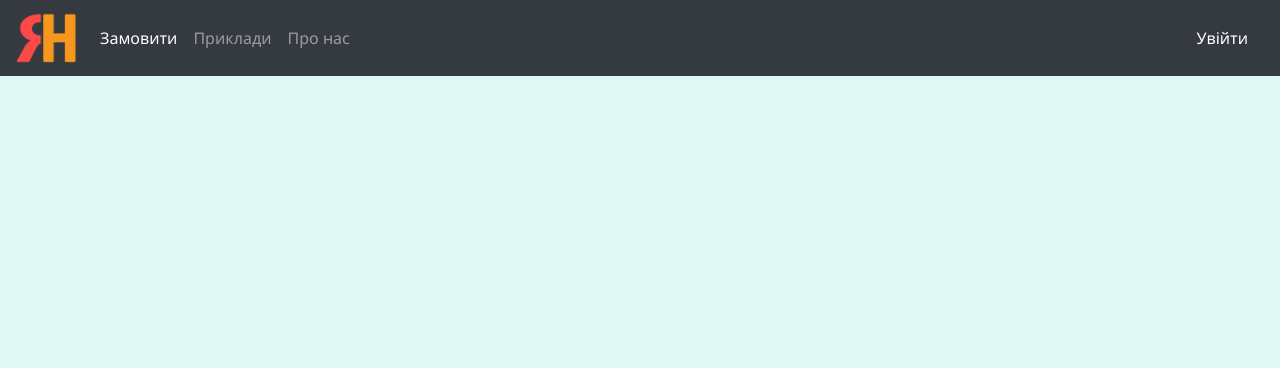
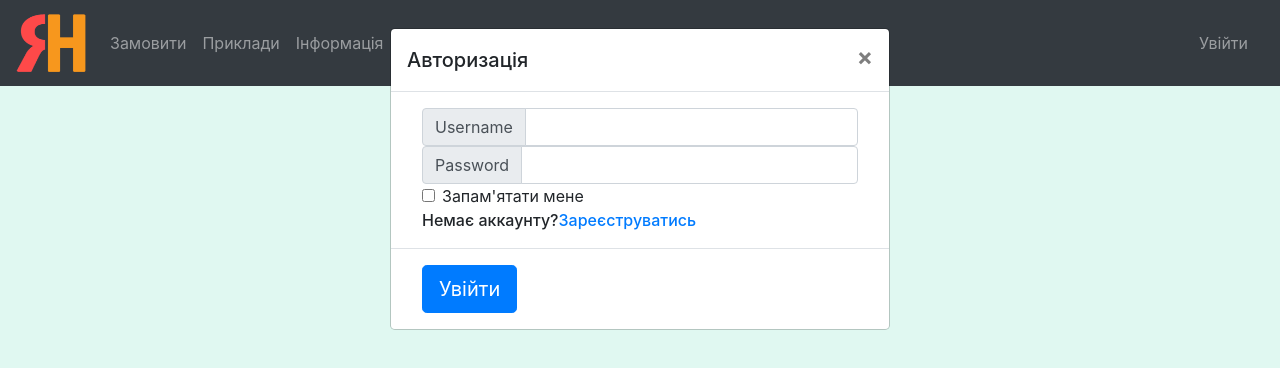
Before and after one commit to andrewtsymbaliuk/yanarmalnyi, a plain HTML site: page index.html in a window 1280 px wide. Both pictures are taken after a click on the link "Увійти". Shown: the top 368 px of the page. Drawn offline with nearby package versions, Linux system fonts and the light colour scheme.

Commit message:
Sign In update

```diff
--- a/index.html
+++ b/index.html
@@ -10,14 +10,14 @@
 <body>
 <nav class="navbar navbar-expand-md navbar-dark bg-dark sticky-top">
     <a href="index.html" class="navbar-brand">
-        <img src="img/logo.png" width=60" height="50" alt="logo">
+        <img src="img/logo.png" width=70" height="60" alt="logo">
     </a>
     <button class="navbar-toggler" type="button" data-toggle="collapse" data-target="#navbarSupportedContent" aria-controls="navbarSupportedContent" aria-expanded="false" aria-label="Toggle navigation">
         <span class="navbar-toggler-icon"></span>
     </button>
     <div class="collapse navbar-collapse" id="navbarSupportedContent">
         <ul class="navbar-nav mr-auto">
-            <li class="nav-item active">
+            <li class="nav-item ">
                 <a href="#" class="nav-link">Замовити</a>
                <! <img src="img/korzina.png" width="50" height="40" alt="logo">
             </li>
@@ -27,18 +27,63 @@
 
             </li>
             <li class="nav-item ">
-                <a href="#" class="nav-link">Про нас</a>
+                <a href="#" class="nav-link">Інформація</a>
                <! <img src="img/help.png" width="40" height="35" alt="logo">
             </li>
         </ul>
         <ul class="navbar-nav mr-sm-2">
-            <li class="nav-item active">
-                <a href="#" class="nav-link">Увійти</a>
+            <li class="nav-item ">
+                <a href="#" class="nav-link" data-toggle="modal" data-target="#SingIn" >Увійти</a>
                 <!<img src="img/anonymus.png" width="40" height="40" alt="logo">
             </li>
         </ul>
     </div>
 </nav>
+<div class="modal fade" id="SingIn" tabindex="-1" role="dialog"  aria-labelledby="SingInLabel" aria-hidden="true">
+    <div class="modal-dialog "  role="document">
+        <div class="modal-content">
+            <div class=" modal-header">
+                <h5 class="modal-title" id="SingInLabel">Авторизація</h5>
+                <button type="button" class="close" data-dismiss="modal" aria-label="Close">
+                    <span aria-hidden="true">&times;</span>
+                </button>
+            </div>
+            <div class="modal-body">
+                <div class="container-fluid">
+                    <form>
+                        <div class="input-group md-3">
+                            <div class="input-group-prepend">
+                                <span class="input-group-text mr-md-auto" id="username">Username</span>
+                            </div>
+                            <input type="text" class="form-control" aria-label="Username" aria-describedby="username">
+                        </div>
+                        <div class="input-group md-3">
+                            <div class="input-group-prepend">
+                                <span class="input-group-text mr-md-auto" id="password">Password</span>
+                            </div>
+                            <input type="password" class="form-control" aria-label="Password" aria-describedby="password">
+                        </div>
+                    </form>
+                    <div class="form-check">
+                        <label class="form-check-label">
+                            <input type="checkbox" class="form-check-input">
+                            Запам'ятати мене
+                        </label>
+                    </div>
+                </div>
+                <div class="container-fluid">
+                    <h6 class="modal-title" >Немає аккаунту?<a href="registration.html"  data-target="#Registration" data-toggle="link">Зареєструватись</a></h6>
+                </div>
+
+            </div>
+            <div class="modal-footer">
+                <div class="container-fluid">
+                    <button type="button" class="btn btn-primary btn-lg">Увійти</button>
+                </div>
+            </div>
+        </div>
+    </div>
+</div>
     <script src="https://code.jquery.com/jquery-3.4.1.slim.min.js" integrity="sha384-J6qa4849blE2+poT4WnyKhv5vZF5SrPo0iEjwBvKU7imGFAV0wwj1yYfoRSJoZ+n" crossorigin="anonymous"></script>
     <script src="https://cdn.jsdelivr.net/npm/popper.js@1.16.0/dist/umd/popper.min.js" integrity="sha384-Q6E9RHvbIyZFJoft+2mJbHaEWldlvI9IOYy5n3zV9zzTtmI3UksdQRVvoxMfooAo" crossorigin="anonymous"></script>
     <script src="https://stackpath.bootstrapcdn.com/bootstrap/4.4.1/js/bootstrap.min.js" integrity="sha384-wfSDF2E50Y2D1uUdj0O3uMBJnjuUD4Ih7YwaYd1iqfktj0Uod8GCExl3Og8ifwB6" crossorigin="anonymous"></script>
--- a/styles/style.css
+++ b/styles/style.css
@@ -1,9 +1,9 @@
 body{
     height: 2000px;
     background: #E0F8F1;
-    font-family: "Segoe UI", serif;
+
 }
-nav{
-    font-family: "Segoe UI", serif ;
-    font-size: medium;
+.modal-backdrop {
+    background-color: transparent;
+
 }
```
Also changed, not shown: registration.html (added, +10 -0 lines).
